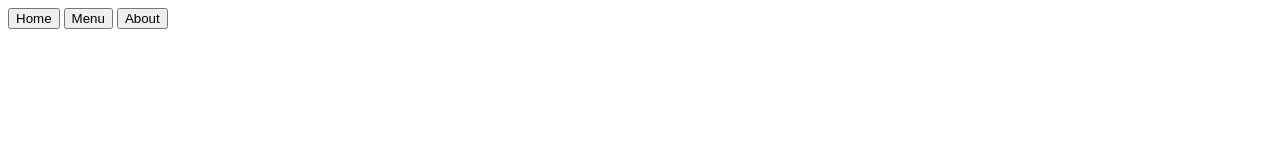
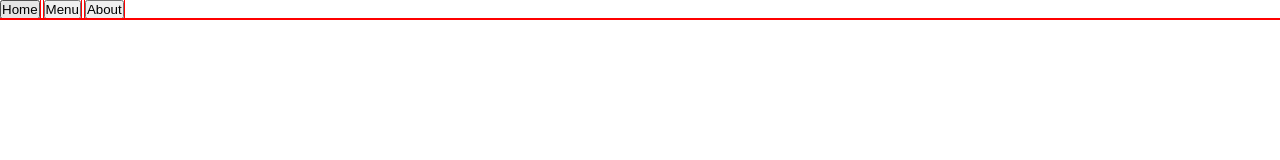
Before and after one commit to nivedhz/odin-restaurant-page, a website built with webpack: page src/index.html in a window 1280 px wide. Built offline with nearby package versions, Linux system fonts and the light colour scheme.

Commit message:
chore(base files): added and configured the base files

```diff
--- a/src/index.html
+++ b/src/index.html
@@ -6,13 +6,15 @@
     <title>Restaurant Page</title>
   </head>
   <body>
-    <header>
-      <nav>
+    <div class="container">
+      <header class="main-header">
+        <nav class="main-header__nav">
           <button class="home">Home</button>
           <button class="menu">Menu</button>
           <button class="about">About</button>
         </nav>
       </header>
       <div id="content"></div>
+    </div>
   </body>
 </html>
--- a/src/index.js
+++ b/src/index.js
@@ -1 +1 @@
-console.log("foo");
+import "./style.css";
--- /dev/null
+++ b/src/style.css
@@ -0,0 +1,6 @@
+* {
+  margin: 0;
+  padding: 0;
+  box-sizing: border-box;
+  outline: 1px solid red;
+}
--- a/webpack.config.js
+++ b/webpack.config.js
@@ -12,6 +12,9 @@ export default {
   devtool: "eval-source-map",
   devServer: {
     watchFiles: ["./src/index.html"],
+    static: "./dist",
+    hot: true,
+    open: true,
   },
   plugins: [
     new HtmlWebpackPlugin({
```
Lines whose indentation alone changed are shown as unchanged.
